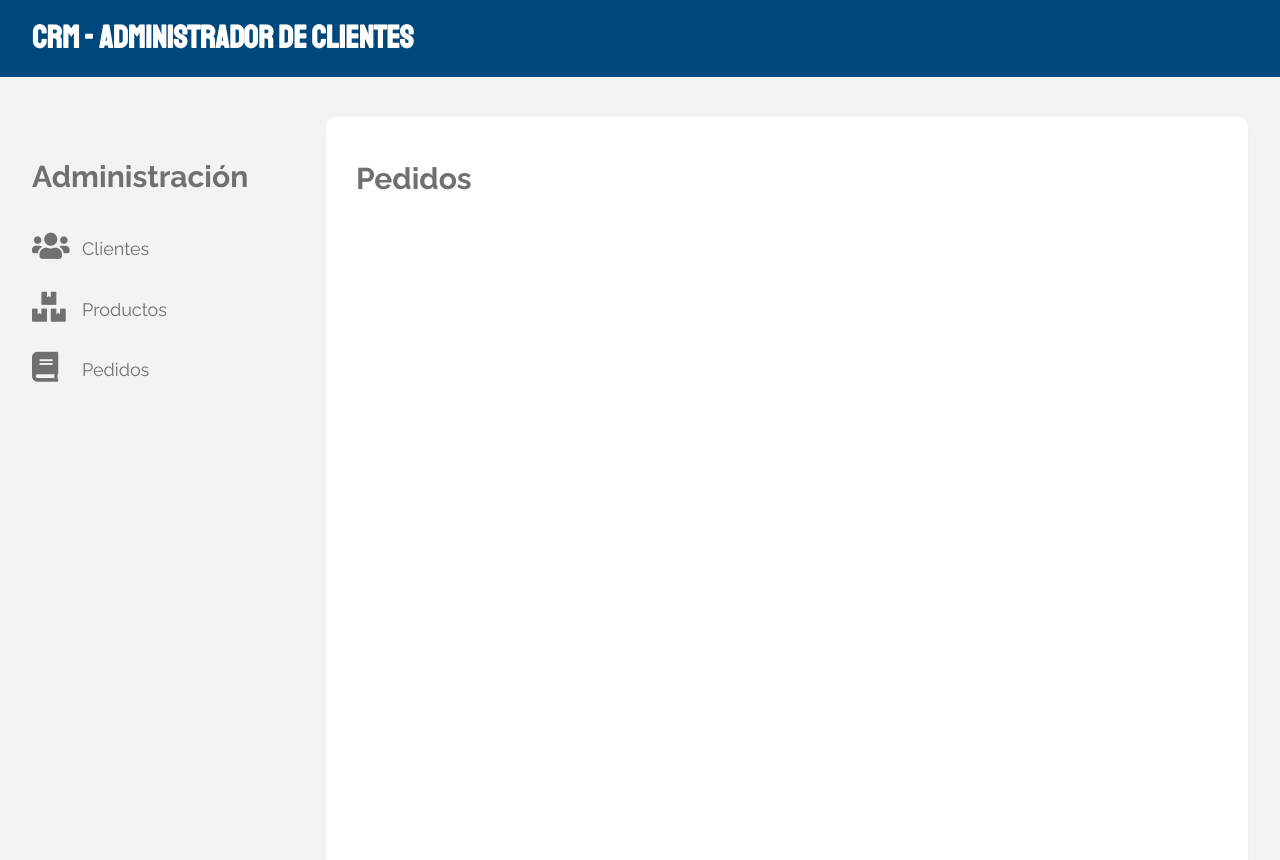
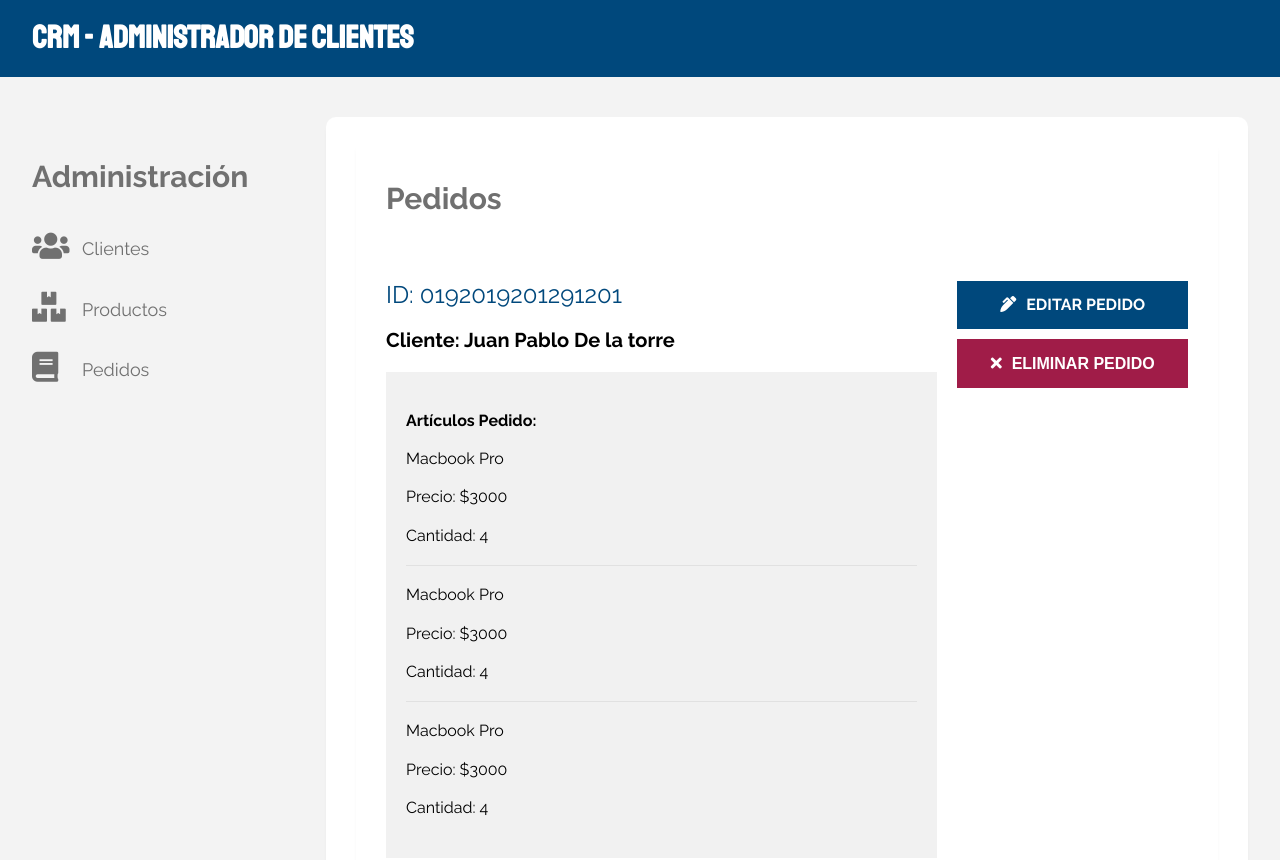
Before and after one commit to fxgal/cliente-pedidos, a React (Create React App) app: page /pedidos in a window 1280 px wide. Shown: the top 860 px of the page. Built offline with nearby package versions, Linux system fonts and the light colour scheme.

Commit message:
correcciones

```diff
--- a/src/components/clientes/Clientes.js
+++ b/src/components/clientes/Clientes.js
@@ -18,6 +18,12 @@ function Clientes() {
     consultarApi();
   }, []);
 
+  useEffect(() => {
+    return () => {
+      console.log('cleaned up clientes');
+    };
+  }, []);
+
   if (!clientes.length) return <Spinner />;
   return (
     <Fragment>
--- /dev/null
+++ b/src/components/pedidos/Pedido.js
@@ -0,0 +1,47 @@
+import React from 'react';
+
+const Pedido = props => {
+  return (
+    <li className="pedido">
+      <div className="info-pedido">
+        <p className="id">ID: 0192019201291201</p>
+        <p className="nombre">Cliente: Juan Pablo De la torre</p>
+
+        <div className="articulos-pedido">
+          <p className="productos">Artículos Pedido: </p>
+          <ul>
+            <li>
+              <p>Macbook Pro</p>
+              <p>Precio: $3000</p>
+              <p>Cantidad: 4</p>
+            </li>
+            <li>
+              <p>Macbook Pro</p>
+              <p>Precio: $3000</p>
+              <p>Cantidad: 4</p>
+            </li>
+            <li>
+              <p>Macbook Pro</p>
+              <p>Precio: $3000</p>
+              <p>Cantidad: 4</p>
+            </li>
+          </ul>
+        </div>
+        <p className="total">Total: $3,500 </p>
+      </div>
+      <div className="acciones">
+        <a href="#" className="btn btn-azul">
+          <i className="fas fa-pen-alt"></i>
+          Editar Pedido
+        </a>
+
+        <button type="button" className="btn btn-rojo btn-eliminar">
+          <i className="fas fa-times"></i>
+          Eliminar Pedido
+        </button>
+      </div>
+    </li>
+  );
+};
+
+export default Pedido;
--- a/src/components/pedidos/Pedidos.js
+++ b/src/components/pedidos/Pedidos.js
@@ -1,7 +1,15 @@
 import React from 'react';
+import Pedido from './Pedido';
 
 export const Pedidos = props => {
-  return <h2>Pedidos</h2>;
+  return (
+    <main className="caja-contenido col-9">
+      <h2>Pedidos</h2>
+      <ul className="listado-pedidos">
+        <Pedido />
+      </ul>
+    </main>
+  );
 };
 
 export default Pedidos;
--- a/src/components/productos/Producto.js
+++ b/src/components/productos/Producto.js
@@ -30,12 +30,21 @@ export const Producto = ({ producto }) => {
       }
     });
   };
+
+  const imagenStyle = {
+    maxWidth: '500px'
+  };
+
   return (
     <Fragment>
       <div className="info-producto">
         <p className="nombre">{producto.nombre}</p>
         <p className="precio">$ {producto.precio} </p>
-        <img src={`${BASE_URL}/${producto.imagen}`} alt={producto.nombre} />
+        <img
+          src={`${BASE_URL}/${producto.imagen}`}
+          alt={producto.nombre}
+          style={imagenStyle}
+        />
       </div>
       <div className="acciones">
         <Link to={`/productos/edit/${producto._id}`} className="btn btn-azul">
@@ -48,7 +57,7 @@ export const Producto = ({ producto }) => {
           onClick={productoDelete}
         >
           <i className="fas fa-times"></i>
-          Eliminar Cliente
+          Eliminar Producto
         </button>
       </div>
     </Fragment>
--- a/src/components/productos/Productos.js
+++ b/src/components/productos/Productos.js
@@ -14,6 +14,12 @@ export const Productos = props => {
 
   useEffect(() => {
     consultarApi();
+  }, []);
+
+  useEffect(() => {
+    return () => {
+      console.log('cleaned up productos');
+    };
   }, []);
 
   if (!productos.length) return <Spinner />;
```
